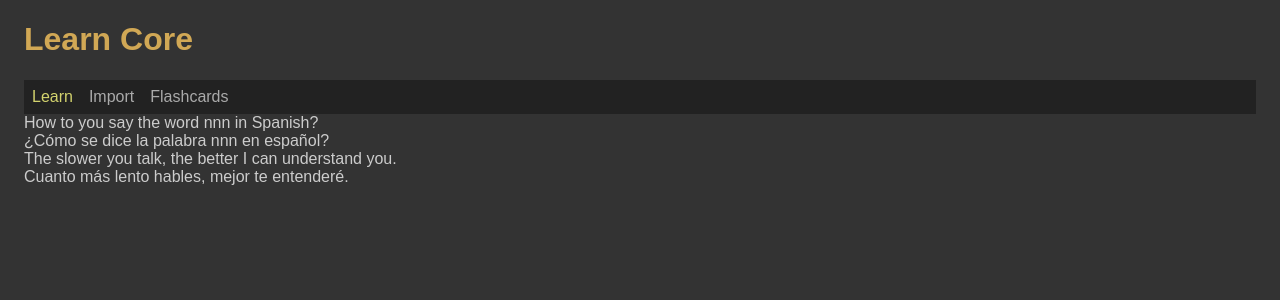
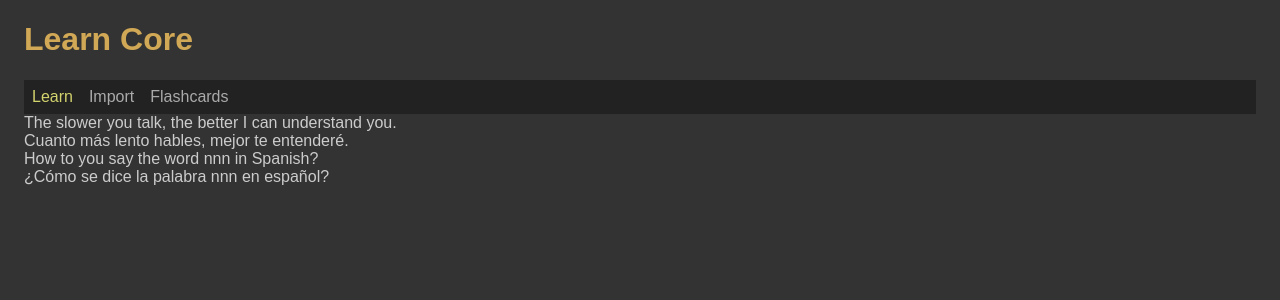
Before and after one commit to edwardtanguay/learncore, a React (Vite) app: page /learn in a window 1280 px wide. Shown: the top 300 px of the page. Built offline with nearby package versions, Linux system fonts and the light colour scheme; data requests are answered from the project's data file.

Commit message:
page divs

```diff
--- a/src/AppContext.tsx
+++ b/src/AppContext.tsx
@@ -1,7 +1,7 @@
 import { useState, useEffect } from 'react';
 import { createContext } from 'react';
 import axios from 'axios';
-import {IFlashcard} from './interfaces';
+import {IFlashcard, IRawFlashcard} from './interfaces';
 
 const backendUrl = 'http://localhost:5556';
 
@@ -22,7 +22,16 @@ export const AppProvider: React.FC<IAppProvider> = ({ children }) => {
 
 	useEffect(() => {
 		(async () => {
-			setFlashcards((await axios.get(`${backendUrl}/flashcards`)).data);
+			const rawFlashcards = (await axios.get(`${backendUrl}/flashcards`)).data;
+			const _flashcards: IFlashcard[] = [];
+			rawFlashcards.forEach((rawFlashcard:IRawFlashcard) => {
+				const _flashcard: IFlashcard = {
+					...rawFlashcard,
+					isOpen: false
+				}
+				_flashcards.push(_flashcard)
+			});
+			setFlashcards(_flashcards);
 		})();
 	}, []);
 
--- a/src/data/db.json
+++ b/src/data/db.json
@@ -3,18 +3,20 @@
 		{
 			"id": 1,
 			"category": "spanish",
-			"subcategory": "wantToLearn",
-			"front": "How to you say the word nnn in Spanish?",
-			"back": "¿Cómo se dice la palabra nnn en español?",
-			"whenCreated": "2023-01-29 16:46:35"
+			"subcategory": "cantUnderstand",
+			"front": "The slower you talk, the better I can understand you.",
+			"back": "Cuanto más lento hables, mejor te entenderé.",
+			"rank": 4.1,
+			"whenCreated": "2023-01-29 17:43:22"
 		},
 		{
 			"id": 2,
 			"category": "spanish",
-			"subcategory": "cantUnderstand",
-			"front": "The slower you talk, the better I can understand you.",
-			"back": "Cuanto más lento hables, mejor te entenderé.",
-			"whenCreated": "2023-01-29 17:43:22"
+			"subcategory": "wantToLearn",
+			"front": "How to you say the word nnn in Spanish?",
+			"back": "¿Cómo se dice la palabra nnn en español?",
+			"rank": 5.0,
+			"whenCreated": "2023-01-29 16:46:35"
 		}
 	]
 }
--- a/src/interfaces.ts
+++ b/src/interfaces.ts
@@ -1,4 +1,4 @@
-export interface IFlashcard {
+export interface IRawFlashcard {
 	id: number,
 	category: string,
 	subcategory: string,
@@ -6,3 +6,7 @@ export interface IFlashcard {
 	back: string,
 	whenCreated: string
 }
+
+export interface IFlashcard extends IRawFlashcard {
+	isOpen: boolean
+}
--- a/src/pages/PageFlashcards.tsx
+++ b/src/pages/PageFlashcards.tsx
@@ -5,7 +5,7 @@ export const PageFlashcards = () => {
 	const { flashcards } = useContext(AppContext);
 
 	return (
-		<>
+		<div className="page pageFlashcards">
 			<p>There are {flashcards.length} flashcards.</p>
 			<div className="flashcards">
 				{flashcards.map(flashcard => {
@@ -17,6 +17,6 @@ export const PageFlashcards = () => {
 					)
 				})}
 			</div>
-		</>
+		</div>
 	);
 };
--- a/src/pages/PageImport.tsx
+++ b/src/pages/PageImport.tsx
@@ -1,7 +1,7 @@
 export const PageImport = () => {
 	return (
-		<>
+		<div className="page pageImport">
 			<p>This is the Import page.</p>
-		</>
+		</div>
 	);
 };
--- a/src/pages/PageLearn.tsx
+++ b/src/pages/PageLearn.tsx
@@ -5,7 +5,7 @@ export const PageLearn = () => {
 	const { flashcards } = useContext(AppContext);
 
 	return (
-		<>
+		<div className="page pageLearn">
 			<div className="flashcards">
 				{flashcards.map(flashcard => {
 					return (
@@ -16,6 +16,6 @@ export const PageLearn = () => {
 					)
 				})}
 			</div>
-		</>
+		</div>
 	);
 };
```
Also changed, not shown: dev/notes.txt.
